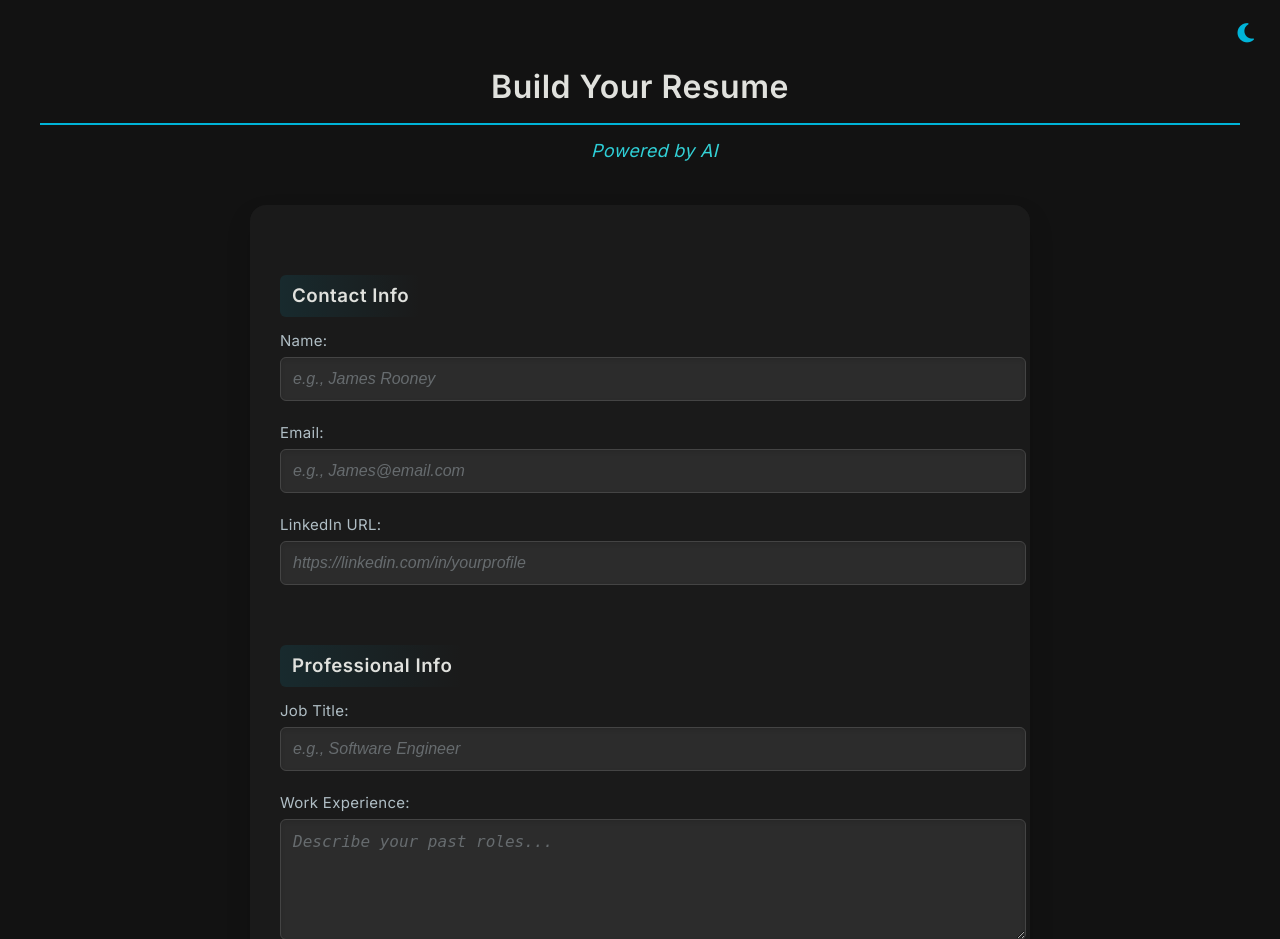
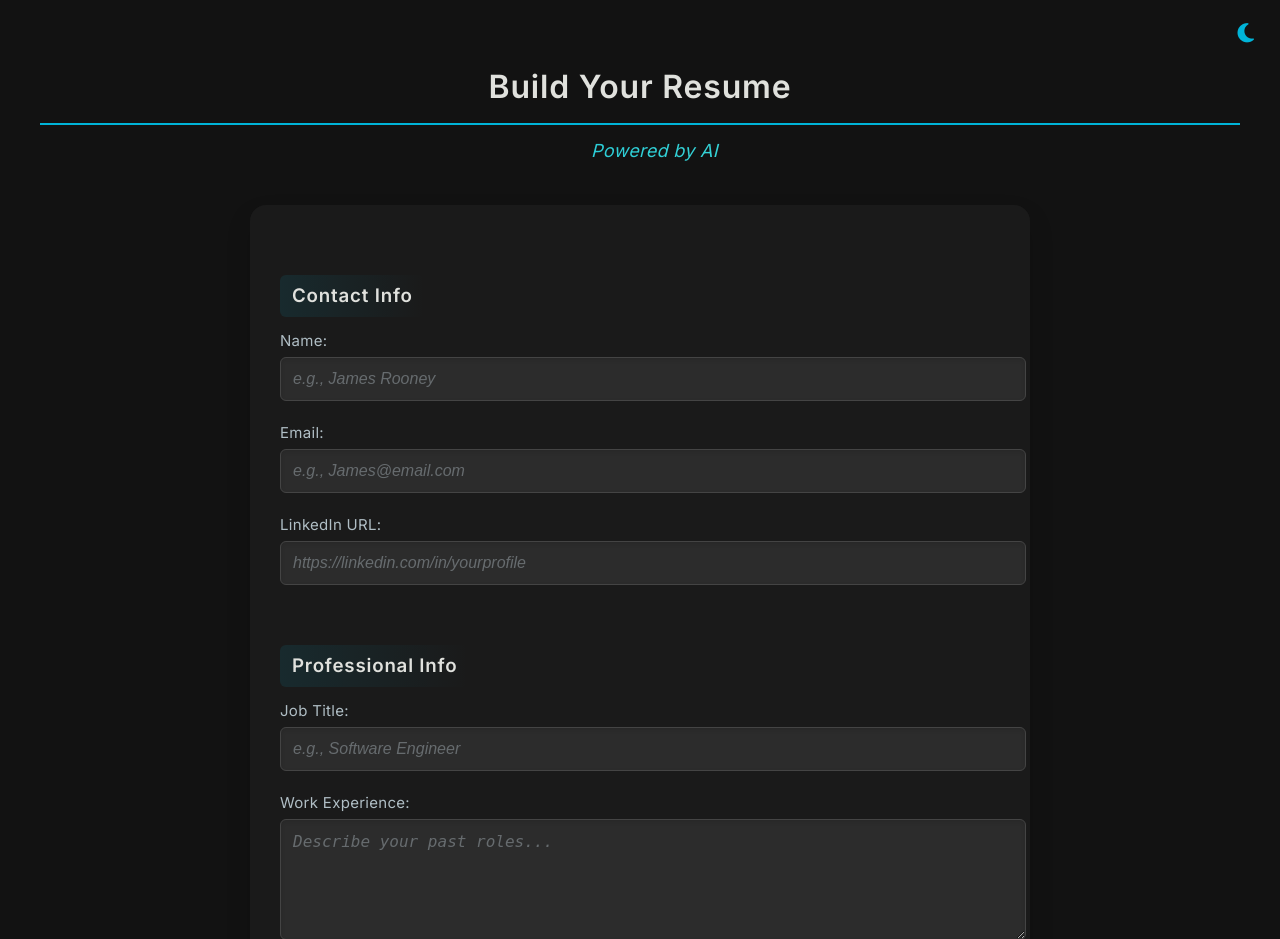
Before and after one commit to jamesr150/resume-builder, a Flask app: page / in a window 1280 px wide. Shown: the top 939 px of the page. Run offline with Flask 3, Linux system fonts and the light colour scheme.

Commit message:
sharper font for headings

```diff
--- a/static/style.css
+++ b/static/style.css
@@ -488,3 +488,8 @@ form, .resume-container {
   border-radius: 16px;
   box-shadow: 0 12px 24px rgba(0, 0, 0, 0.15);
 }
+h1, h2, h3 {
+  font-family: 'Poppins', 'Inter', sans-serif;
+  font-weight: 600;
+  letter-spacing: 0.8px;
+}
```
